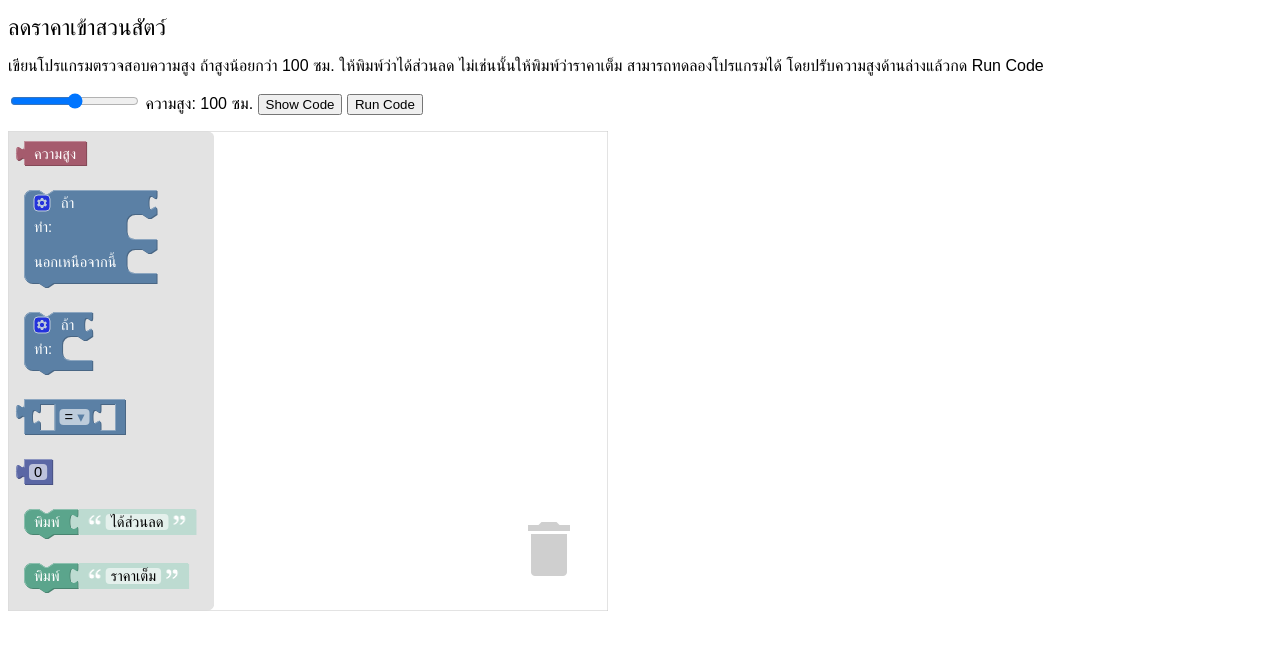
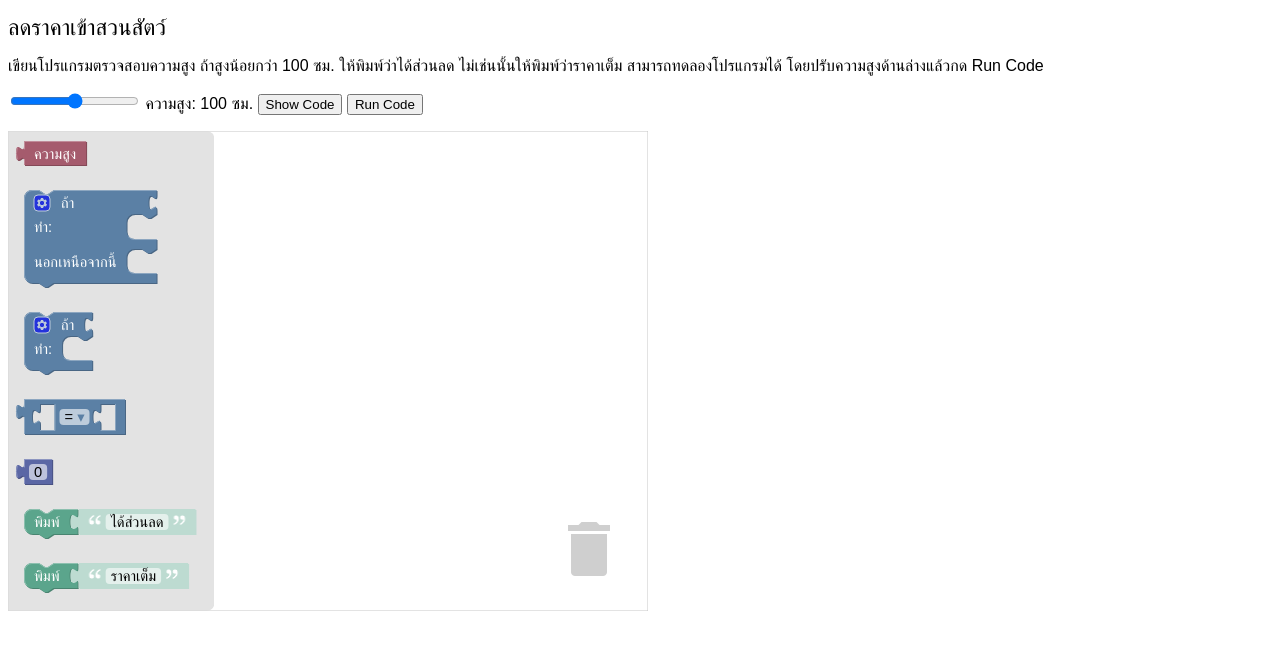
Before and after one commit to s6007589/blockly-play, a plain HTML site: page index.html in a window 1280 px wide. Drawn offline with nearby package versions, Linux system fonts and the light colour scheme.

Commit message:
adjust width

```diff
--- a/index.html
+++ b/index.html
@@ -33,7 +33,7 @@
     <button onclick="runCode()">Run Code</button>
   </p>
 
-  <div id="blocklyDiv" style="height: 480px; width: 600px;"></div>
+  <div id="blocklyDiv" style="height: 480px; width: 640px;"></div>
 
   <xml xmlns="http://www.w3.org/1999/xhtml" id="toolbox" style="display: none;">
     <block type="height_input"></block>
```
